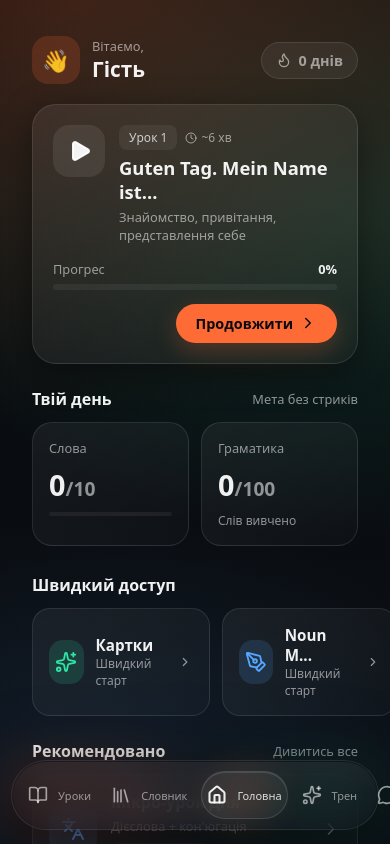
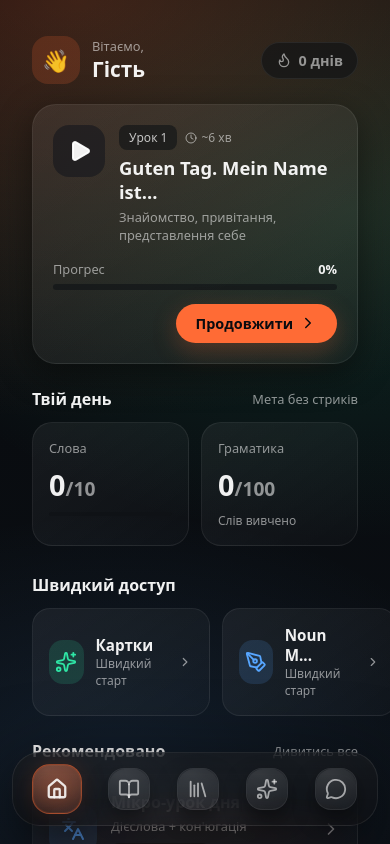
Before and after one commit to Artom-sites/deutsch-trainer-a1, a React (Vite) app: page / in a window 390 px wide. Both pictures are taken after a click on the button "Продовжити без реєстрації". Shown: the top 844 px of the page. Built offline with nearby package versions, Linux system fonts and the light colour scheme; no server answers.

Commit message:
feat: Violang UI Kit v2 - refined glow effects
- data-active attribute for tab states
- v-iconBubble with orange glow ring
- v-tabbar with outer aura
- Responsive labels (hidden on mobile)
- v-chip component for filters

```diff
--- a/src/components/BottomNav.jsx
+++ b/src/components/BottomNav.jsx
@@ -15,16 +15,15 @@ const BottomNav = () => {
     }
 
     const tabs = [
+        { id: 'home', icon: Home, label: 'Головна' },
         { id: 'lessons', icon: BookOpen, label: 'Уроки' },
         { id: 'dictionary', icon: Library, label: 'Словник' },
-        { id: 'home', icon: Home, label: 'Головна' },
         { id: 'verbs', icon: Sparkles, label: 'Трен' },
         { id: 'chat', icon: MessageCircle, label: 'Чат' },
     ];
 
     return (
-        <nav className="v-tabbar">
-            <div className="v-tabbar__row">
+        <nav className="v-tabbar" role="navigation" aria-label="Bottom navigation">
             {tabs.map(tab => {
                 const Icon = tab.icon;
                 const isActive = currentTab === tab.id;
@@ -32,15 +31,17 @@ const BottomNav = () => {
                 return (
                     <button
                         key={tab.id}
+                        className="v-tab"
+                        data-active={isActive}
                         onClick={() => setTab(tab.id)}
-                            className={`v-tab ${isActive ? 'isActive' : ''}`}
                     >
-                            <Icon size={20} strokeWidth={isActive ? 2.5 : 2} />
-                            <span className="v-tab__label">{tab.label}</span>
+                        <span className="v-iconBubble">
+                            <Icon size={22} strokeWidth={isActive ? 2.5 : 2} className="v-icon" />
+                        </span>
+                        <span className="v-tabLabel">{tab.label}</span>
                     </button>
                 );
             })}
-            </div>
         </nav>
     );
 };
--- a/src/styles/ui-kit.css
+++ b/src/styles/ui-kit.css
@@ -1,243 +1,235 @@
 /*
-  VIOLANG — UI KIT (Glow Icons + Glass Bottom Bar)
-  Goal: the SAME look as the screenshots: dark glass, soft blur, orange glow, inner highlight.
+Violang — Glow UI Kit (Copy/Paste)
+Goal: exactly this look — dark glass + soft blur + orange glow around active icons + floating bottom tab bar.
+Primary orange: #FF6B35
 */
 
 :root {
-    /* ===== Brand ===== */
-    --pri: #ff6b35;
-    --pri2: #ff8a4f;
-    --ok: #2fe6a6;
-    --blue: #57a6ff;
+    /* Core */
+    --bg: #0B0D10;
+    --surface: rgba(16, 18, 22, 0.62);
+    --surface-2: rgba(22, 24, 30, 0.62);
+    --stroke: rgba(255, 255, 255, 0.07);
+    --stroke-2: rgba(255, 255, 255, 0.10);
+    --text: rgba(255, 255, 255, 0.92);
+    --muted: rgba(255, 255, 255, 0.62);
 
-    /* ===== Neutrals ===== */
-    --bg0: #07080b;
-    --bg1: #0b0d12;
-    --card: #0f1420;
-    --glass: rgba(14, 18, 26, .56);
-    --stroke: rgba(255, 255, 255, .10);
-    --stroke2: rgba(255, 255, 255, .14);
-    --txt: rgba(255, 255, 255, .92);
-    --muted: rgba(255, 255, 255, .60);
+    /* Accent */
+    --orange: #FF6B35;
+    --orange-2: #FF874F;
+    --orange-ink: rgba(255, 107, 53, 0.16);
+    --orange-glow: rgba(255, 107, 53, 0.32);
+    --orange-glow-strong: rgba(255, 107, 53, 0.52);
 
-    /* ===== Effects ===== */
+    /* Shadows */
+    --shadow-lg: 0 22px 70px rgba(0, 0, 0, 0.62);
+    --shadow-md: 0 14px 34px rgba(0, 0, 0, 0.55);
+
+    /* Blur */
     --blur: 18px;
-    --r: 22px;
+
+    /* Radius */
+    --r-xl: 28px;
+    --r-lg: 22px;
+    --r-md: 18px;
 }
 
-/* =============================
-   1) GLOW ICON BUBBLE
-   ============================= */
+/* ---------- Base helpers ---------- */
+.v-page {
+    min-height: 100dvh;
+    background: radial-gradient(1200px 900px at 15% -10%, rgba(255, 107, 53, 0.10), transparent 55%),
+        radial-gradient(900px 700px at 85% 10%, rgba(255, 107, 53, 0.06), transparent 55%),
+        var(--bg);
+    color: var(--text);
+}
 
-.v-iconBubble {
-    --g: var(--pri);
-    width: 54px;
-    height: 54px;
-    border-radius: 999px;
-    display: grid;
-    place-items: center;
-    position: relative;
-    isolation: isolate;
-
-    background:
-        radial-gradient(60% 60% at 28% 22%, rgba(255, 255, 255, .16), transparent 62%),
-        linear-gradient(180deg, rgba(255, 255, 255, .05), rgba(255, 255, 255, .02)),
-        rgba(255, 255, 255, .04);
-
-    border: 1px solid rgba(255, 255, 255, .12);
+.v-glass {
+    background: linear-gradient(180deg, rgba(255, 255, 255, 0.03), rgba(255, 255, 255, 0.01)), var(--surface);
+    border: 1px solid var(--stroke);
     backdrop-filter: blur(var(--blur));
     -webkit-backdrop-filter: blur(var(--blur));
-
-    box-shadow:
-        0 18px 55px rgba(0, 0, 0, .62),
-        inset 0 1px 0 rgba(255, 255, 255, .14);
+    box-shadow: var(--shadow-md);
 }
 
-/* Outer soft halo */
-.v-iconBubble::before {
+/* Optional: subtle inner highlight */
+.v-glass::after {
     content: "";
     position: absolute;
-    inset: -16px;
+    inset: 0;
     border-radius: inherit;
-    z-index: -2;
-    background: radial-gradient(circle, color-mix(in srgb, var(--g) 28%, transparent) 0%, transparent 65%);
-    filter: blur(14px);
-    opacity: .95;
+    pointer-events: none;
+    background: radial-gradient(800px 220px at 50% 0%, rgba(255, 255, 255, 0.10), transparent 55%);
+    opacity: 0.55;
 }
 
-/* Thin glowing ring */
-.v-iconBubble::after {
-    content: "";
-    position: absolute;
-    inset: -2px;
-    border-radius: inherit;
-    z-index: -1;
-
-    background: conic-gradient(from 230deg,
-            transparent 0 20%,
-            color-mix(in srgb, var(--g) 38%, transparent) 20% 40%,
-            rgba(255, 255, 255, .12) 40% 46%,
-            transparent 46% 100%);
-
-    mask: radial-gradient(circle, transparent 62%, #000 63%);
-    -webkit-mask: radial-gradient(circle, transparent 62%, #000 63%);
-    opacity: .90;
-}
-
-/* Color variants */
-.v-iconBubble.pri {
-    --g: var(--pri);
-}
-
-.v-iconBubble.ok {
-    --g: var(--ok);
-}
-
-.v-iconBubble.blue {
-    --g: var(--blue);
-}
-
-/* Active bump */
-.v-iconBubble.isActive {
-    background:
-        radial-gradient(60% 60% at 28% 22%, rgba(255, 255, 255, .20), transparent 62%),
-        linear-gradient(180deg, rgba(255, 255, 255, .06), rgba(255, 255, 255, .02)),
-        rgba(255, 255, 255, .05);
-    border-color: rgba(255, 255, 255, .16);
-    box-shadow:
-        0 22px 70px rgba(0, 0, 0, .66),
-        0 18px 70px color-mix(in srgb, var(--g) 14%, transparent),
-        inset 0 1px 0 rgba(255, 255, 255, .16);
-}
-
-/* =============================
-   2) GLASS BOTTOM BAR
-   ============================= */
-
+/* ---------- Bottom Tab Bar ---------- */
 .v-tabbar {
     position: fixed;
     left: 50%;
     transform: translateX(-50%);
-    bottom: 14px;
-    z-index: 50;
+    bottom: 18px;
+    width: min(430px, calc(100% - 24px));
+    height: 74px;
+    border-radius: var(--r-xl);
+    padding: 10px 12px;
+    display: flex;
+    align-items: center;
+    justify-content: space-between;
+    gap: 10px;
+    z-index: 999;
 
-    width: min(560px, calc(100% - 22px));
-    padding: 10px;
-    border-radius: 999px;
-    isolation: isolate;
+    background: linear-gradient(180deg, rgba(255, 255, 255, 0.04), rgba(255, 255, 255, 0.01)), rgba(10, 12, 16, 0.62);
+    border: 1px solid rgba(255, 255, 255, 0.08);
+    backdrop-filter: blur(20px);
+    -webkit-backdrop-filter: blur(20px);
+    box-shadow: 0 22px 80px rgba(0, 0, 0, 0.65);
 
-    background: rgba(10, 12, 18, .62);
-    border: 1px solid rgba(255, 255, 255, .10);
-
-    backdrop-filter: blur(var(--blur));
-    -webkit-backdrop-filter: blur(var(--blur));
-
-    box-shadow:
-        0 30px 90px rgba(0, 0, 0, .76),
-        0 12px 28px rgba(0, 0, 0, .42);
+    /* IMPORTANT for glow */
+    overflow: visible;
 }
 
-/* Inner top highlight */
+/* outer orange aura (very subtle) */
 .v-tabbar::before {
     content: "";
     position: absolute;
-    inset: 1px;
-    border-radius: inherit;
+    inset: -22px -22px -26px -22px;
+    border-radius: calc(var(--r-xl) + 26px);
+    background: radial-gradient(420px 120px at 50% 120%, rgba(255, 107, 53, 0.16), transparent 60%);
+    filter: blur(18px);
+    opacity: 0.9;
     pointer-events: none;
-
-    background: linear-gradient(180deg,
-            rgba(255, 255, 255, .12),
-            rgba(255, 255, 255, .05) 45%,
-            rgba(255, 255, 255, .02));
-    opacity: .55;
 }
 
-/* Ambient glow around the whole bar */
-.v-tabbar::after {
-    content: "";
-    position: absolute;
-    inset: -22px;
-    border-radius: inherit;
-    pointer-events: none;
-    z-index: -1;
-
-    background:
-        radial-gradient(70% 120% at 18% 50%, rgba(255, 107, 53, .18), transparent 60%),
-        radial-gradient(70% 120% at 82% 50%, rgba(47, 230, 166, .10), transparent 60%);
-
-    filter: blur(20px);
-    opacity: .85;
-}
-
-.v-tabbar__row {
-    display: flex;
-    align-items: center;
-    justify-content: space-between;
-    gap: 8px;
-}
-
-/* =============================
-   3) TAB ITEM
-   ============================= */
-
 .v-tab {
+    position: relative;
     flex: 1;
-    height: 48px;
-    border-radius: 999px;
-    position: relative;
-
+    height: 54px;
+    border-radius: 18px;
     display: flex;
     align-items: center;
     justify-content: center;
     gap: 10px;
-
-    color: rgba(255, 255, 255, .58);
-    background: transparent;
-    border: none;
     cursor: pointer;
     user-select: none;
-    -webkit-tap-highlight-color: transparent;
+    border: 1px solid transparent;
+    background: transparent;
+    color: var(--muted);
+    transition: transform .18s ease, background .18s ease, border-color .18s ease, color .18s ease;
 }
 
-.v-tab__label {
-    font-size: 11px;
-    opacity: .9;
-    font-weight: 500;
+.v-tab:active {
+    transform: scale(0.98);
 }
 
-.v-tab.isActive {
-    color: rgba(255, 255, 255, .92);
+/* icon bubble */
+.v-iconBubble {
+    position: relative;
+    width: 42px;
+    height: 42px;
+    border-radius: 16px;
+    display: grid;
+    place-items: center;
+    background: rgba(255, 255, 255, 0.04);
+    border: 1px solid rgba(255, 255, 255, 0.08);
+    box-shadow: 0 10px 22px rgba(0, 0, 0, 0.45);
+    transition: width .22s ease, height .22s ease, border-radius .22s ease, background .22s ease, border-color .22s ease;
+    overflow: visible;
 }
 
-/* Active capsule background */
-.v-tab.isActive::before {
+/* the glow ring behind the icon bubble */
+.v-iconBubble::before {
+    content: "";
+    position: absolute;
+    inset: -18px;
+    border-radius: 26px;
+    background: radial-gradient(closest-side, var(--orange-glow-strong), transparent 62%);
+    filter: blur(14px);
+    opacity: 0;
+    transition: opacity .22s ease;
+    pointer-events: none;
+}
+
+/* small crisp highlight line */
+.v-iconBubble::after {
     content: "";
     position: absolute;
     inset: 0;
     border-radius: inherit;
-    background: rgba(255, 255, 255, .05);
-    border: 1px solid rgba(255, 255, 255, .12);
-    box-shadow: inset 0 1px 0 rgba(255, 255, 255, .12);
+    pointer-events: none;
+    background: radial-gradient(120px 70px at 30% 10%, rgba(255, 255, 255, 0.18), transparent 55%);
+    opacity: 0.55;
 }
 
-/* Local glow under active tab */
-.v-tab.isActive::after {
+/* active tab state */
+.v-tab[data-active="true"] {
+    color: rgba(255, 255, 255, 0.92);
+}
+
+.v-tab[data-active="true"] .v-iconBubble {
+    width: 50px;
+    height: 50px;
+    border-radius: 18px;
+    background: linear-gradient(180deg, rgba(255, 107, 53, 0.30), rgba(255, 107, 53, 0.10));
+    border-color: rgba(255, 107, 53, 0.42);
+    box-shadow:
+        0 18px 42px rgba(0, 0, 0, 0.58),
+        0 0 0 1px rgba(255, 107, 53, 0.10) inset;
+}
+
+.v-tab[data-active="true"] .v-iconBubble::before {
+    opacity: 1;
+}
+
+/* optional label (can be hidden on mobile) */
+.v-tabLabel {
+    font-size: 12px;
+    letter-spacing: 0.2px;
+    color: inherit;
+    opacity: 0.85;
+    transform: translateY(1px);
+    display: none;
+}
+
+@media (min-width: 420px) {
+    .v-tabLabel {
+        display: inline;
+    }
+}
+
+/* ---------- Top icon chips (same glow style) ---------- */
+.v-chip {
+    position: relative;
+    display: inline-flex;
+    align-items: center;
+    gap: 10px;
+    padding: 10px 14px;
+    border-radius: 18px;
+    background: rgba(255, 255, 255, 0.03);
+    border: 1px solid rgba(255, 255, 255, 0.07);
+    backdrop-filter: blur(14px);
+    -webkit-backdrop-filter: blur(14px);
+    color: var(--muted);
+}
+
+.v-chip--active {
+    color: var(--text);
+    border-color: rgba(255, 107, 53, 0.28);
+}
+
+.v-chip--active::before {
     content: "";
     position: absolute;
     inset: -14px;
-    border-radius: inherit;
-    z-index: -1;
-
-    background: radial-gradient(circle, rgba(255, 107, 53, .20) 0%, transparent 70%);
-    filter: blur(16px);
-    opacity: .95;
+    border-radius: 26px;
+    background: radial-gradient(closest-side, rgba(255, 107, 53, 0.20), transparent 70%);
+    filter: blur(14px);
+    pointer-events: none;
 }
 
-/* Active tab glow variants */
-.v-tab.isActive.ok::after {
-    background: radial-gradient(circle, rgba(47, 230, 166, .18) 0%, transparent 70%);
+/* ---------- Minimal icon styling ---------- */
+.v-icon {
+    width: 22px;
+    height: 22px;
+    display: block;
+    opacity: 0.95;
 }
-
-.v-tab.isActive.blue::after {
-    background: radial-gradient(circle, rgba(87, 166, 255, .16) 0%, transparent 70%);
-}
```
Lines whose indentation alone changed are shown as unchanged.
